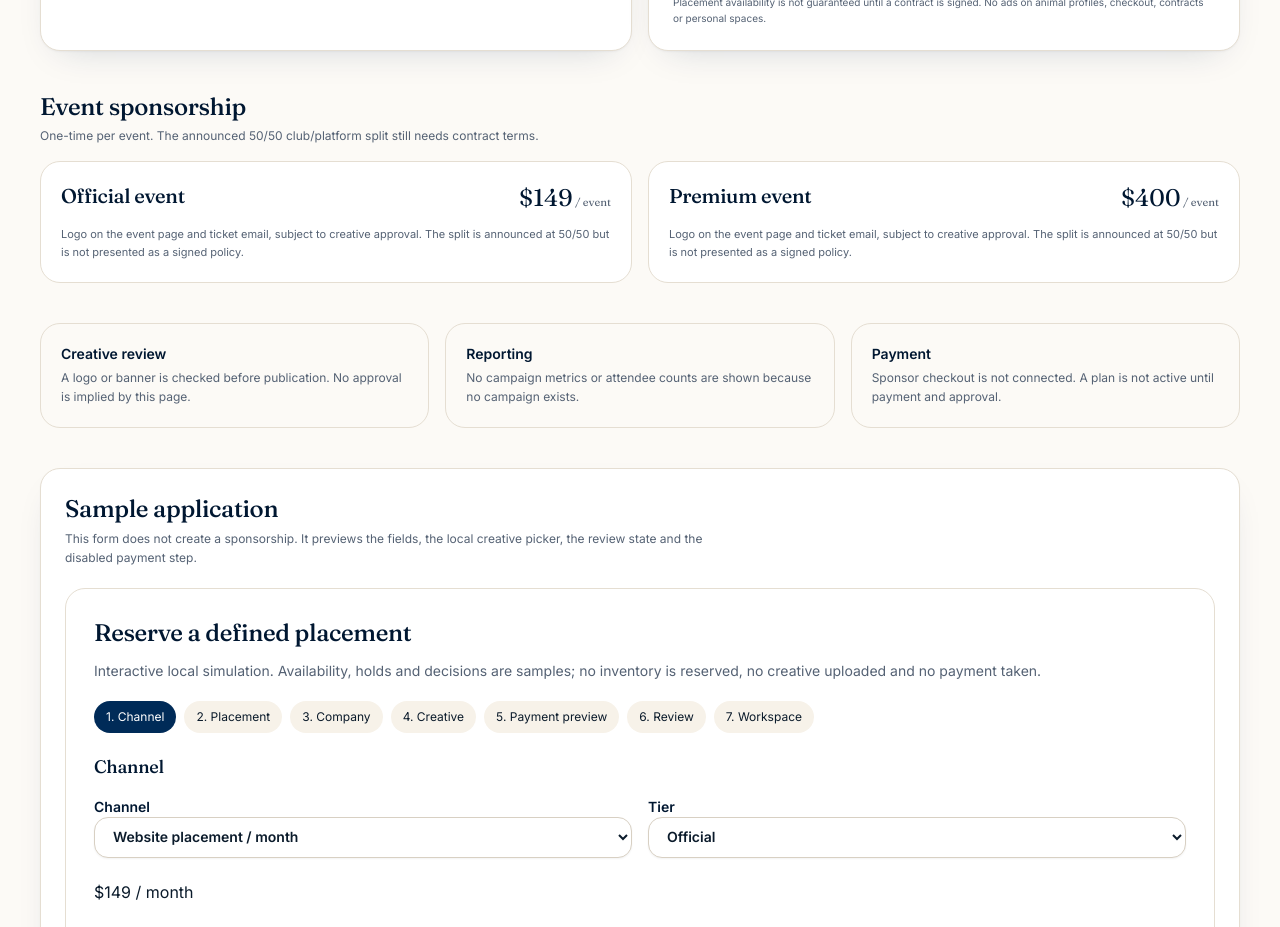
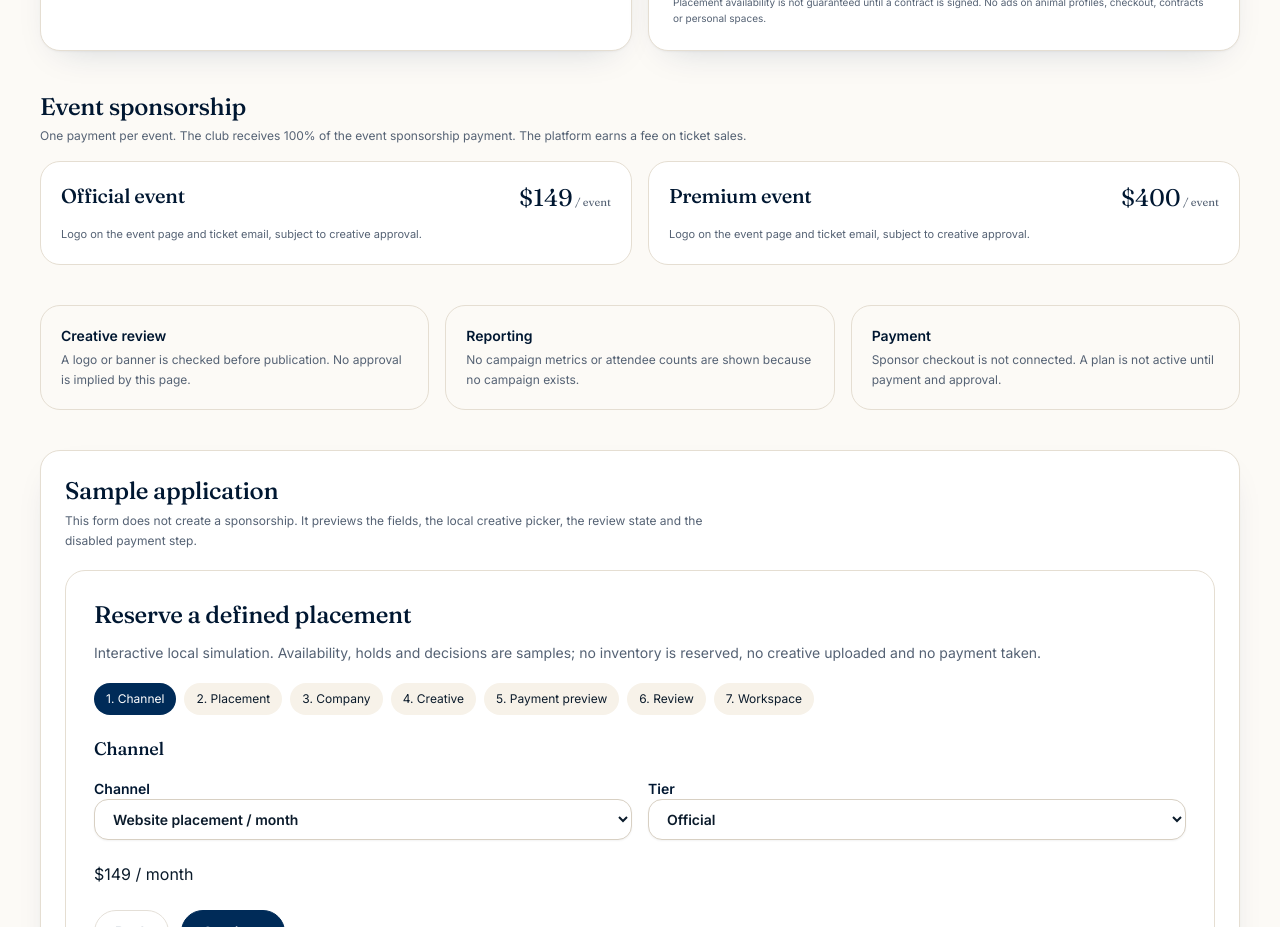
Before and after one commit to Mahefa99/CanibookStud, a Next.js app: page /sponsors in a window 1280 px wide. Shown: the part 800-1727 px from the top of the page. Built offline with nearby package versions, Linux system fonts and the light colour scheme.

Commit message:
Correct club sponsorship revenue across event and sponsor flows

```diff
--- a/app/events/[slug]/page.tsx
+++ b/app/events/[slug]/page.tsx
@@ -129,8 +129,7 @@ export default async function EventPage({ params }: EventPageProps) {
                 <div>
                   <h2 className="font-display text-2xl text-navy-900">Sponsor this event</h2>
                   <p className="mt-1 max-w-xl text-sm text-muted">
-                    Event sponsorship is separate from a site sponsor plan. The source documents
-                    announce a 50/50 club/platform split; the contract terms are still to be confirmed.
+                    {SPONSOR_PRICING.eventSplitLabel}
                   </p>
                 </div>
                 <Link
--- a/app/events/new/page.tsx
+++ b/app/events/new/page.tsx
@@ -45,7 +45,7 @@ export default function NewEventPage() {
                 "Club authority and event ownership",
                 "Venue, capacity and time zone",
                 "Ticket price and the separate $2 fee",
-                "Sponsor creative and 50/50 split, if applicable",
+                "Sponsor artwork and club approval",
               ].map((item) => (
                 <li key={item} className="flex items-start gap-2">
                   <Icon name="check" className="mt-0.5 h-3.5 w-3.5 shrink-0 text-navy-400" />
--- a/app/events/page.tsx
+++ b/app/events/page.tsx
@@ -57,7 +57,7 @@ export default function EventsPage() {
           {[
             ["Local time", "The event stores an IANA time zone, so a Miami and a Denver event are not shown in the visitor's zone by accident."],
             ["Capacity", "Tickets sold and remaining capacity are sample numbers. A sold-out state is visible before purchase."],
-            ["Sponsorship", "Event sponsorship is a separate channel, with an announced 50/50 split still to be confirmed in contract."],
+            ["Sponsorship", "The club receives the full event sponsorship payment."],
           ].map(([title, body]) => (
             <div key={title}>
               <p className="text-sm font-semibold text-navy-900">{title}</p>
--- a/app/sponsors/page.tsx
+++ b/app/sponsors/page.tsx
@@ -98,7 +98,7 @@ export default async function SponsorsPage({ searchParams }: SponsorsPageProps)
             Event sponsorship
           </h2>
           <p className="mt-1 text-[12px] text-muted">
-            One-time per event. The announced 50/50 club/platform split still needs contract terms.
+            One payment per event. {SPONSOR_PRICING.eventSplitLabel}
           </p>
           <div className="mt-4 grid gap-4 md:grid-cols-2">
             {SPONSOR_PRICING.event.map((tier) => (
@@ -111,8 +111,7 @@ export default async function SponsorsPage({ searchParams }: SponsorsPageProps)
                   </p>
                 </div>
                 <p className="mt-2 text-[11px] leading-relaxed text-muted">
-                  Logo on the event page and ticket email, subject to creative approval. The split is
-                  announced at 50/50 but is not presented as a signed policy.
+                  Logo on the event page and ticket email, subject to creative approval.
                 </p>
               </article>
             ))}
--- a/components/forms/event-create-form.tsx
+++ b/components/forms/event-create-form.tsx
@@ -323,8 +323,7 @@ export function EventCreateForm() {
       <section className="rounded-2xl border border-line bg-white p-5 shadow-card sm:p-6">
         <h2 className="font-display text-2xl text-navy-900">Sponsorship interest</h2>
         <p className="mt-1 text-[11px] leading-relaxed text-muted">
-          A sponsor can express interest here. Creative approval and payment are separate. The
-          announced 50/50 split is not a contract.
+          A sponsor can express interest here. Creative approval and payment are separate. The club receives the full sponsorship payment.
         </p>
         <div className="mt-3">
           <SelectField
--- a/components/forms/sponsor-booking.tsx
+++ b/components/forms/sponsor-booking.tsx
@@ -378,7 +378,7 @@ export function SponsorBooking({ eventTitle }: { eventTitle?: string }) {
             production, with a reminder seven days before renewal. An event
             payment would be held pending the club decision.
           </p>
-          <p className="text-sm">{SPONSOR_PRICING.eventSplitLabel}</p>
+          {channel === "event" && <p className="text-sm">{SPONSOR_PRICING.eventSplitLabel}</p>}
         </div>
       ) : null}
       {step === 5 ? (
@@ -436,7 +436,7 @@ export function SponsorBooking({ eventTitle }: { eventTitle?: string }) {
                   onChange={(e) => setDecision(e.target.value)}
                 >
                   <option value="proposition">Proposal pending</option>
-                  <option value="accepted">Accepted — split 50/50</option>
+                  <option value="accepted">Accepted - full sponsorship amount to the club</option>
                   <option value="refused">Refused — 100% refund due</option>
                   <option value="expired">
                     Expired after 7 days — 100% refund due
--- a/lib/config/pricing.ts
+++ b/lib/config/pricing.ts
@@ -210,7 +210,7 @@ export const SPONSOR_PRICING = {
     { id: "premium", name: "Premium event", amountUsd: 400, status: "confirmed" as PriceStatus },
   ],
   eventSplitLabel:
-    "50 / 50 club / platform split: $74.50 club + $74.50 platform (on $149), $200 + $200 (on $400).",
+    "The club receives 100% of the event sponsorship payment. The platform earns a fee on ticket sales.",
 } as const;
 
 /* ============================================================ */
```
